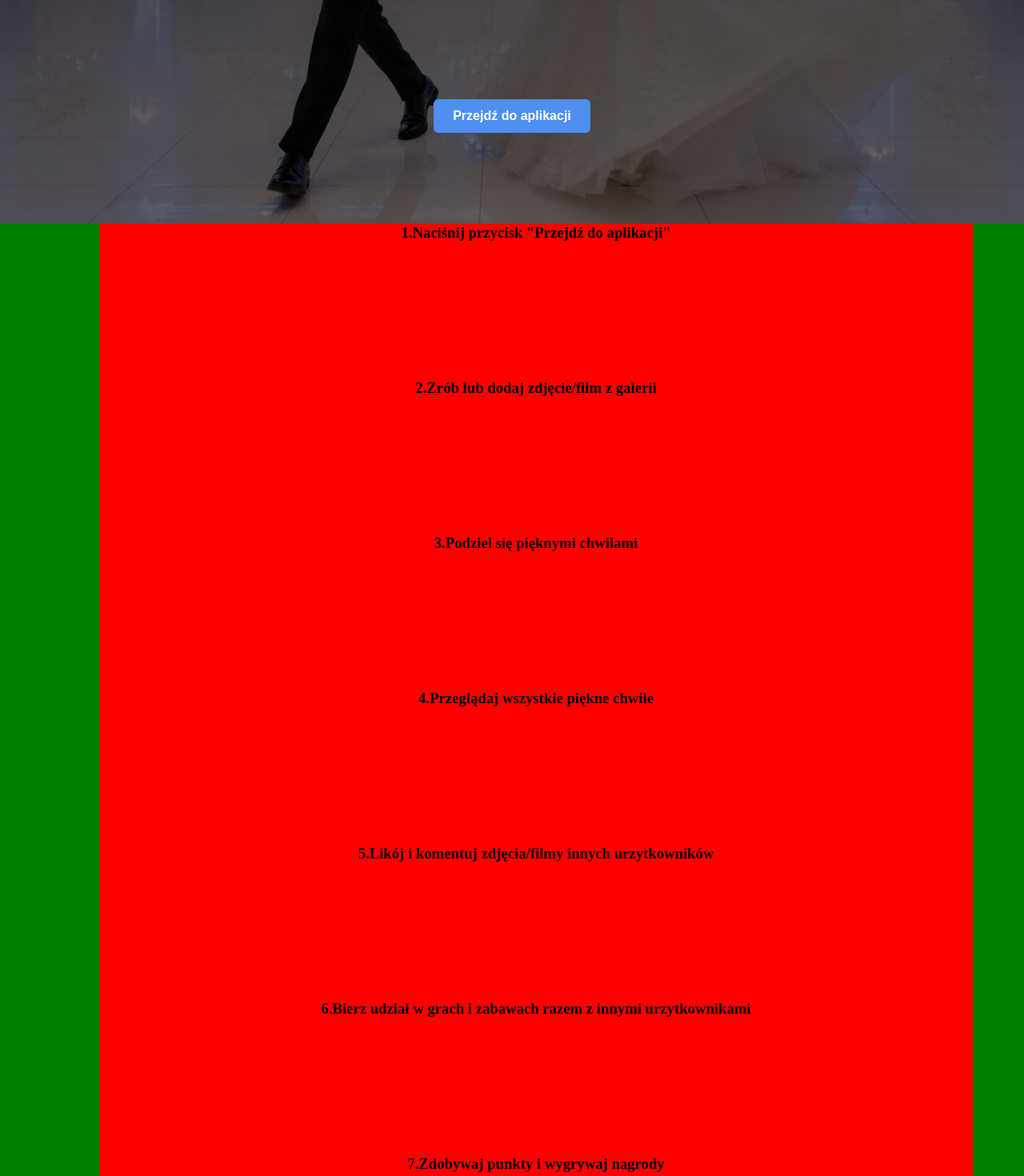
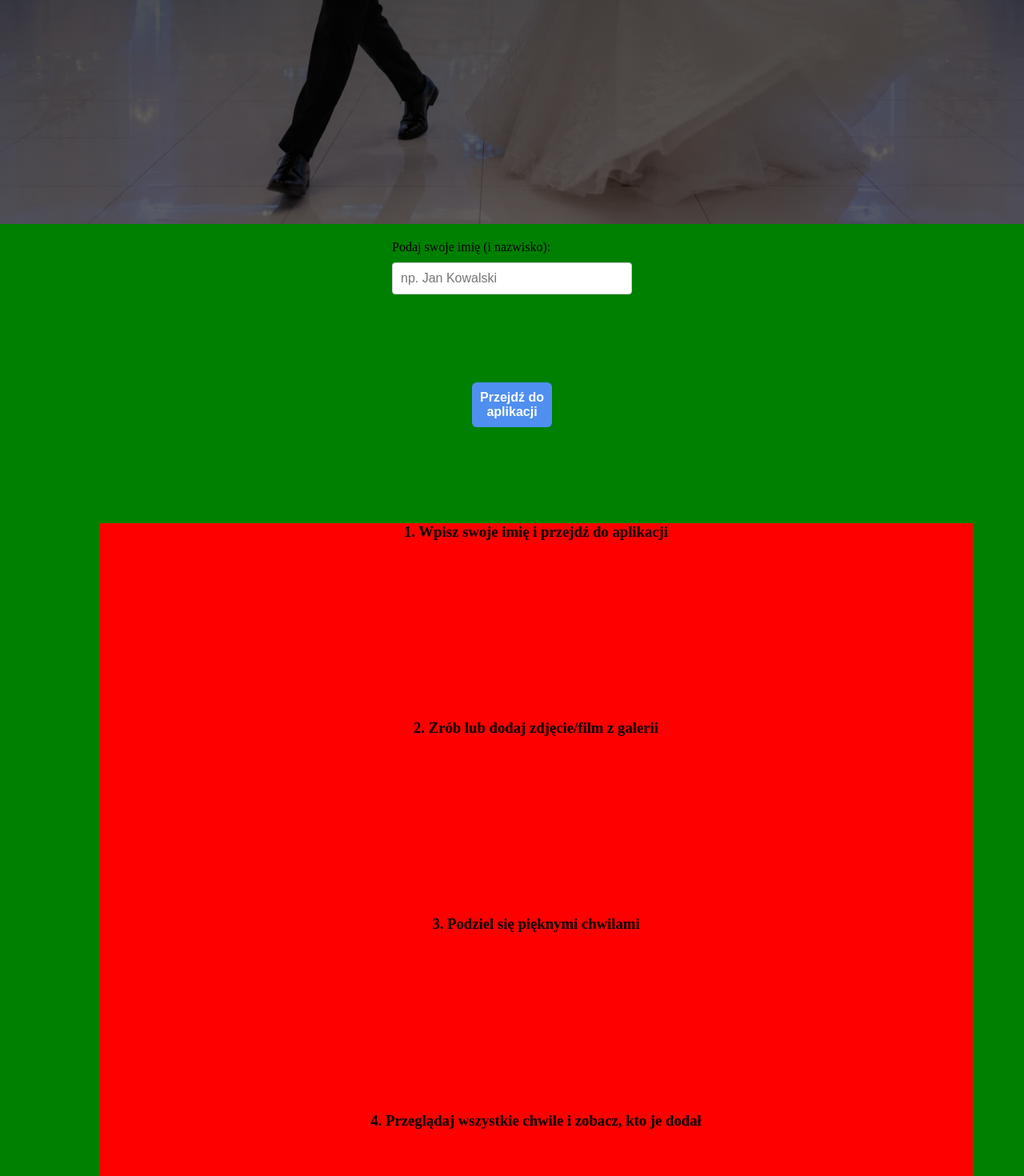
Before and after one commit to DamianGapinski/EventTime, a Next.js app: page / in a window 1280 px wide. Shown: the part 520-1990 px from the top of the page at 80% size. Built offline with nearby package versions, Linux system fonts and the light colour scheme.

Commit message:
Nowy chat

```diff
--- a/src/app/page.tsx
+++ b/src/app/page.tsx
@@ -1,35 +1,51 @@
-import Image from "next/image";
-import styles from "./page.module.css";
-import Link from 'next/link';
+'use client';
+
+import { useState } from 'react';
+import { useRouter } from 'next/navigation';
 
 export default function Home() {
+  const [name, setName] = useState('');
+  const router = useRouter();
+
+  const handleStart = (e: React.FormEvent) => {
+    e.preventDefault();
+    if (!name.trim()) return;
+
+    // Zapisujemy imię i nazwisko w pamięci przeglądarki
+    localStorage.setItem('userName', name.trim());
+    router.push('/galeria');
+  };
+
   return (
     <>
       <header>
         <h1><strong>Damian & Viktoria</strong><br/><br/> Uwiecznij wszystkie chwile</h1>
-
-      <Link href="/galeria">
-      <button>Przejdź do aplikacji</button>
-      </Link>
-
       </header>
       <main>
+        <form onSubmit={handleStart} style={{ margin: '20px 0', display: 'flex', flexDirection: 'column', gap: '10px', maxWidth: '300px' }}>
+          <label htmlFor="userName">Podaj swoje imię (i nazwisko):</label>
+          <input
+            id="userName"
+            type="text"
+            placeholder="np. Jan Kowalski"
+            value={name}
+            onChange={(e) => setName(e.target.value)}
+            required
+            style={{ padding: '10px', fontSize: '16px', borderRadius: '4px', border: '1px solid #ccc' }}
+          />
+          <button type="submit" style={{ padding: '10px', fontSize: '16px', cursor: 'pointer' }}>
+            Przejdź do aplikacji
+          </button>
+        </form>
+
         <ol>
-        <li><h3>1.Naciśnij przycisk "Przejdź do aplikacji"</h3></li>
-        <li><h3>2.Zrób lub dodaj zdjęcie/film z galerii</h3></li>
-        <li><h3>3.Podziel się pięknymi chwilami</h3></li>
-        <li><h3>4.Przeglądaj wszystkie piękne chwile</h3></li>
-        <li><h3>5.Likój i komentuj zdjęcia/filmy innych urzytkowników</h3></li>
-        <li><h3>6.Bierz udział w grach i zabawach razem z innymi urzytkownikami</h3></li>
-        <li><h3>7.Zdobywaj punkty i wygrywaj nagrody</h3></li>
+          <li><h3>1. Wpisz swoje imię i przejdź do aplikacji</h3></li>
+          <li><h3>2. Zrób lub dodaj zdjęcie/film z galerii</h3></li>
+          <li><h3>3. Podziel się pięknymi chwilami</h3></li>
+          <li><h3>4. Przeglądaj wszystkie chwile i zobacz, kto je dodał</h3></li>
+          <li><h3>5. Lajkuj i komentuj zdjęcia innych</h3></li>
         </ol>
-      <Link href="/galeria">
-      <button>Przejdź do aplikacji</button>
-      </Link>
       </main>
-
     </>
-
-
   );
 }
```
Also changed, not shown: src/app/galeria/page.tsx (+4 -5 lines). Lines whose indentation alone changed are shown as unchanged.
